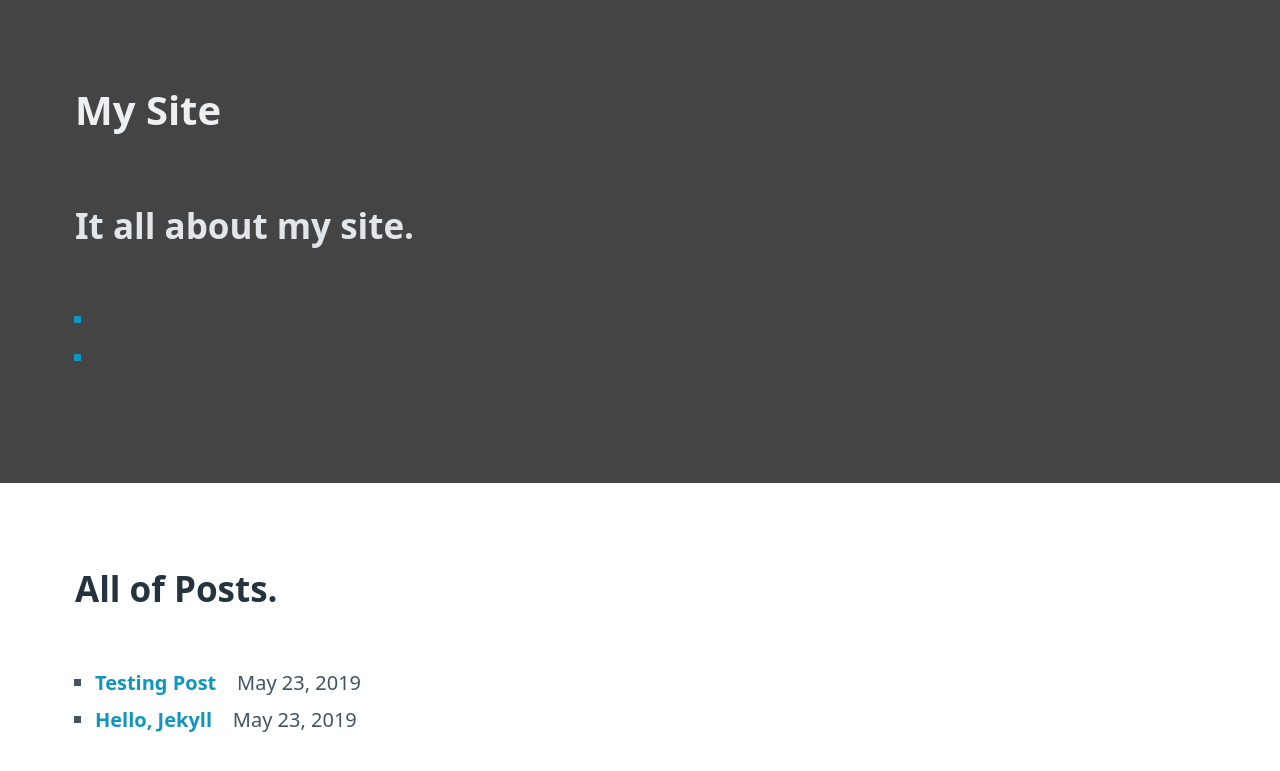
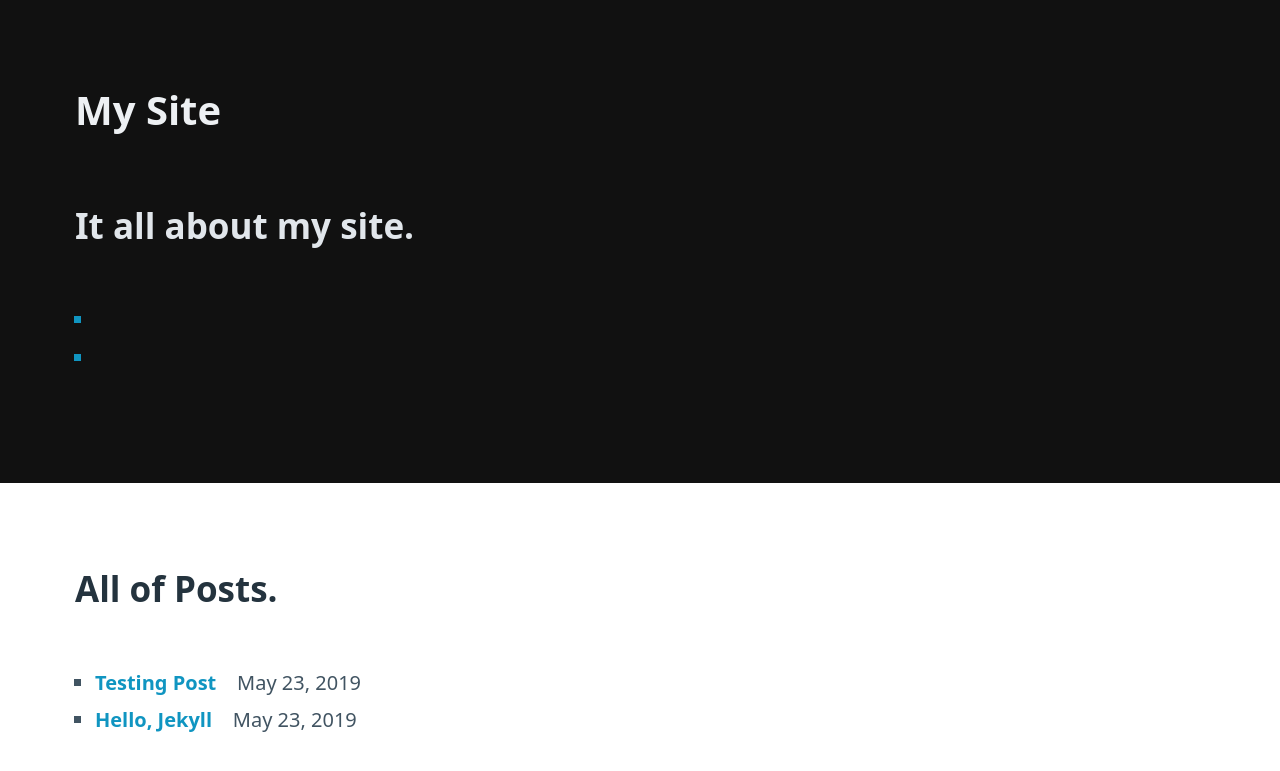
Before and after one commit to soonthorn/simple-site, a Jekyll site: the page built from index.md, in a window 1280 px wide. Shown: the top 771 px of the page. Built offline with Jekyll 4.4.1, drawn with Linux system fonts in a browser that asks for light colours.

Commit message:
Update style.scss

```diff
--- a/assets/css/style.scss
+++ b/assets/css/style.scss
@@ -2,5 +2,5 @@
 ---
 
 .style-black {
-    background-color: #444;
+    background-color: #111;
 }
```
